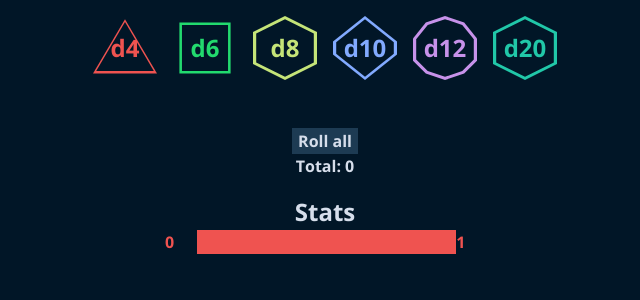
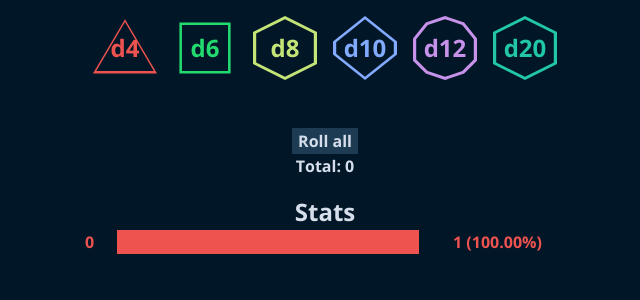
Before and after one commit to zylvve/dice-roller, a Vue app: page / in a window 1280 px wide. Shown: the top 300 px of the page, without its empty margins (315-955 px from the left). Built offline with nearby package versions, Linux system fonts and the light colour scheme.

Commit message:
Add probabilities to stat chart

```diff
--- a/src/components/StatsSection.vue
+++ b/src/components/StatsSection.vue
@@ -14,7 +14,7 @@ const data = computed(() => {
 })
 
 const maxCount = computed(() =>
-  data.value.reduce((max, row) => ( row.count > max ) ? row.count : max, 0)
+  data.value.rows.reduce((max, row) => ( row.count > max ) ? row.count : max, 0)
 )
 
 const currentClass = ref('current');
@@ -26,7 +26,7 @@ const currentClass = ref('current');
     <div
       class="row"
       :class="[rollTotal === row.rollTotal ? currentClass : '']"
-      v-for="row in data"
+      v-for="row in data.rows"
       :key="row.rollTotal"
     >
       <span class="roll-total">{{ row.rollTotal }}</span>
@@ -35,8 +35,10 @@ const currentClass = ref('current');
           class="bar"
           :style="{ width: 90 * row.count / maxCount + '%'}">
         </span>
-        <span class="count">{{ row.count }}</span>
       </span>
+      <span class="count-and-probability">{{
+        row.count + ' (' + ( row.count / data.totalOutcomes * 100 ).toFixed(2) + '%)'
+      }}</span>
     </div>
   </section>
 </template>
@@ -52,7 +54,7 @@ const currentClass = ref('current');
 
 .row {
   display: flex;
-  width: 20rem;
+  width: 30rem;
   height: 1.5rem;
 }
 
@@ -62,8 +64,12 @@ const currentClass = ref('current');
 
 .bar-container {
   display: flex;
-  width: 18rem;
+  width: 21rem;
   height: 100%;
+}
+
+.count-and-probability {
+  width: 7rem;
 }
 
 .bar {
--- a/src/components/ts/rollDistribution.ts
+++ b/src/components/ts/rollDistribution.ts
@@ -1,6 +1,6 @@
 import type { RollDistributionData } from "./types";
 
-export const rollDistribution = (maxValues: number[]) : RollDistributionData => {
+export function rollDistribution (maxValues: number[]) : RollDistributionData {
   let countArray = [1];
   let newCountArray;
   let currentMaxTotal = 0;
@@ -19,14 +19,16 @@ export const rollDistribution = (maxValues: number[]) : RollDistributionData =>
 
   const minRollTotal = maxValues.length;
   const maxRollTotal = maxValues.reduce((acc, value) => acc + value, 0);
-  const data: RollDistributionData = [];
+  const data: RollDistributionData = { rows: [], totalOutcomes: 1 };
 
   for (let rt = minRollTotal; rt <= maxRollTotal; ++rt) {
-    data.push({
+    data.rows.push({
       rollTotal: rt,
       count: countArray[rt],
     })
   }
 
+  data.totalOutcomes = maxValues.reduce((acc, maxValue) => acc * maxValue, 1);
+
   return data;
 }
```
Also changed, not shown: src/components/ts/types.ts (+5 -2 lines), 1 other file (tests, documents, lock files or other folders).
